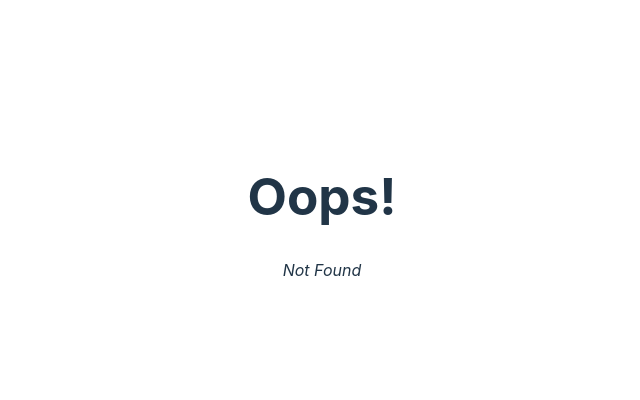
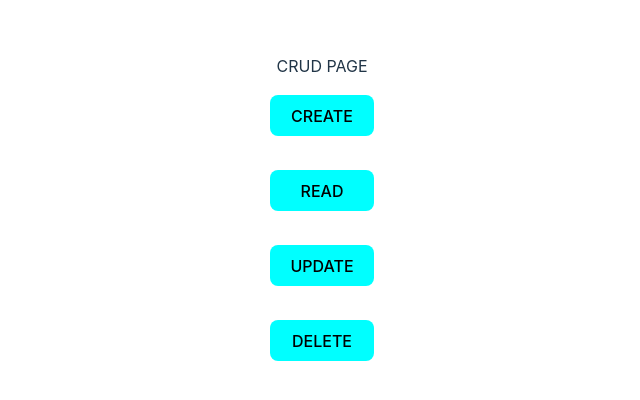
Before and after one commit to Elbruce4/story-dots-front, a React (Vite) app: page /crudProducts in a window 1280 px wide. Before the commit this address had no page. Shown: the part 184-584 px from the top of the page, without its empty margins (318-958 px from the left). Built offline with nearby package versions, Linux system fonts and the light colour scheme.

Commit message:
add crud page

```diff
--- /dev/null
+++ b/src/components/crud/home-crud.jsx
@@ -0,0 +1,20 @@
+import "../../styles/crud/home.css"
+
+const HomeCRUD = () => {
+
+    return (
+        <div>
+            CRUD PAGE
+            <div className="div-crud">
+                <button className="crud">CREATE</button>
+                <button className="crud">READ</button>
+                <button className="crud">UPDATE</button>
+                <button className="crud">DELETE</button>
+            </div>
+
+        </div>
+    );
+
+}
+
+export default HomeCRUD;
--- a/src/components/nav-bar/index.jsx
+++ b/src/components/nav-bar/index.jsx
@@ -1,13 +1,16 @@
 import PropTypes from "prop-types";
+import { useNavigate } from "react-router-dom";
 
 const NavBar = ({isAdmin}) => {
+
+    const navigate = useNavigate();
 
     return (
         <div>
             <h1>Bienvenido a Story Dots E-commerce</h1>
             {
                 isAdmin == "true" ?
-                <button>Edit Products</button>
+                <button onClick={() => navigate("/crudProducts")}>Edit Products</button>
                 :
                 <div></div>
             }
--- a/src/routes/index.jsx
+++ b/src/routes/index.jsx
@@ -1,5 +1,6 @@
 import App from "../App";
 import SignIn from "../components/auth/signin";
+import HomeCRUD from "../components/crud/home-crud";
 import Home from "../components/home";
 import ErrorPage from "../components/not-route-finded";
 import DetailProducts from "../components/products/detail-product";
@@ -26,6 +27,10 @@ const router = createBrowserRouter([
       path: "products/:productId",
       element: <DetailProducts />,
     },
+    {
+      path: "/crudProducts",
+      element: <HomeCRUD />,
+    },
   ]);
 
   export default router;
--- /dev/null
+++ b/src/styles/crud/home.css
@@ -0,0 +1,10 @@
+
+.div-crud {
+    height: 300px;
+    display: flex;
+    flex-direction: column;
+    justify-content: space-around;
+}
+.crud {
+    background-color: aqua;
+}
```
